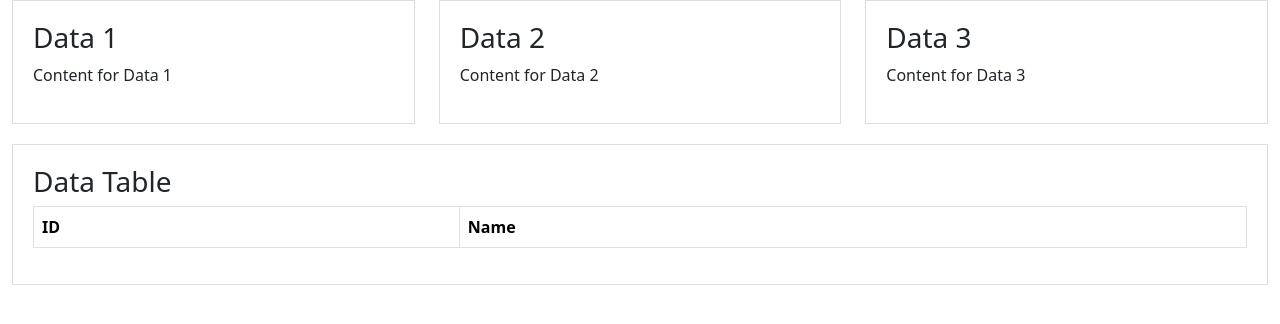
After one commit to French-Resort/French-Resort-BackEnd, a Flask app: page /dashboard in a window 1280 px wide. The commit adds this page. Shown: the top 324 px of the page. Run offline with Flask 3, Linux system fonts and the light colour scheme; lists and menus that the app fills with data are empty; parts of the project's set-up code (start-up, migrations or seed data) failed here and were passed over.

Commit message:
feat: add templates

```diff
--- a/src/app.py
+++ b/src/app.py
@@ -1,4 +1,4 @@
-from flask import Flask, render_template
+from flask import Flask, render_template, redirect, url_for, session
 from flask_restful import Api
 from models import db
 from forms import LoginForm, UpdateForm
@@ -29,7 +29,18 @@ def index():
         if user is None:
             return render_template('index.html', form=form, error="Unknown User")
 
-    return render_template('index.html', form=form)
+        session["id_user"] = user.id_user
+
+        return redirect(url_for("/dashboard"))
+
+    return render_template('/templates/login.html', form=form)
+
+@app.route('/dashboard')
+def dashboard():
+    # if not session["id_user"]:
+    #     return redirect(url_for("/"))
+
+    return render_template('/templates/dashboard.html')
 
 if __name__ == '__main__':
     app.run(host="localhost", port=5001, debug=True)
--- a/src/templates/index.html
+++ b/src/templates/index.html
@@ -11,29 +11,9 @@
 
 <body>
     <main>
-        <div class="container mt-5">
-            <div class="row justify-content-center">
-                <div class="col-md-6">
-                    <h2 class="mb-4">Login Form</h2>
-                    <form method="POST">
-                        {{ form.hidden_tag() }}
-                        <div class="form-group">
-                            {{ form.user_email.label(class="form-label") }}
-                            {{ form.user_email(class="form-control") }}
-                        </div>
-                        <div class="form-group">
-                            {{ form.user_password.label(class="form-label") }}
-                            {{ form.user_password(class="form-control") }}
-                        </div>
-                        <div class="form-group">
-                            {{ form.submit(class="btn btn-primary") }}
-                        </div>
-                    </form>
-                </div>
-            </div>
-        </div>
+        {% block content %}{% endblock %}
     </main>
-
+    {% block scripts %}{% endblock %}
     <script src="https://cdn.jsdelivr.net/npm/bootstrap@5.3.2/dist/js/bootstrap.bundle.min.js"
         integrity="sha384-C6RzsynM9kWDrMNeT87bh95OGNyZPhcTNXj1NW7RuBCsyN/o0jlpcV8Qyq46cDfL"
         crossorigin="anonymous"></script>
--- /dev/null
+++ b/src/templates/templates/dashboard.html
@@ -0,0 +1,64 @@
+{% extends "index.html" %}
+
+{% block content %}
+<style>
+    /* Add your custom styles here */
+
+    /* Example custom style */
+    .dashboard-box {
+        border: 1px solid #ddd;
+        padding: 20px;
+        margin-bottom: 20px;
+    }
+</style>
+<div class="container-fluid">
+    <div class="row">
+
+        <!-- Box 1 -->
+        <div class="col-lg-4">
+            <div class="dashboard-box">
+                <h3>Data 1</h3>
+                <p>Content for Data 1</p>
+            </div>
+        </div>
+
+        <!-- Box 2 -->
+        <div class="col-lg-4">
+            <div class="dashboard-box">
+                <h3>Data 2</h3>
+                <p>Content for Data 2</p>
+            </div>
+        </div>
+
+        <!-- Box 3 -->
+        <div class="col-lg-4">
+            <div class="dashboard-box">
+                <h3>Data 3</h3>
+                <p>Content for Data 3</p>
+            </div>
+        </div>
+
+    </div>
+
+    <!-- DataTable -->
+    <div class="row">
+        <div class="col-lg-12">
+            <div class="dashboard-box">
+                <h3>Data Table</h3>
+                <table id="dataTable" class="table table-striped table-bordered" style="width:100%">
+                    <thead>
+                        <tr>
+                            <th>ID</th>
+                            <th>Name</th>
+                            <!-- Add more columns as needed -->
+                        </tr>
+                    </thead>
+                    <tbody>
+                        <!-- DataTable content goes here -->
+                    </tbody>
+                </table>
+            </div>
+        </div>
+    </div>
+</div>
+{% endblock %}
```
Also changed, not shown: src/templates/templates/login.html (added, +25 -0 lines), src/templates/includes/header.html (renamed from src/templates/header.html).
